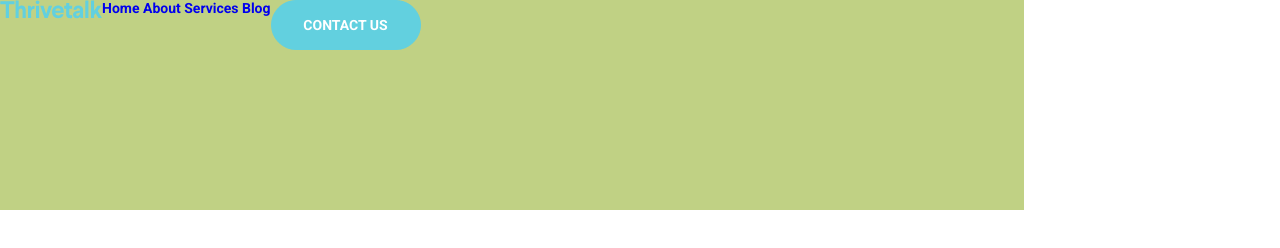
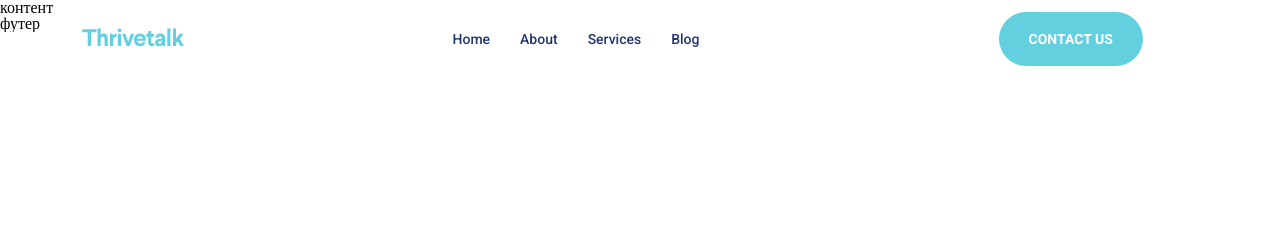
Before and after one commit to Aiflora/ThriveTalk, a plain HTML site: page index.html in a window 1280 px wide. Drawn offline with Linux system fonts and the light colour scheme.

Commit message:
Header items

```diff
--- a/index.html
+++ b/index.html
@@ -7,28 +7,37 @@
 	<link rel="stylesheet" href="style.css">
 	<link rel="preconnect" href="https://fonts.googleapis.com">
 	<link rel="preconnect" href="https://fonts.gstatic.com" crossorigin>
+	<link rel="preconnect" href="https://fonts.googleapis.com">
+	<link rel="preconnect" href="https://fonts.gstatic.com" crossorigin>
+	<link href="https://fonts.googleapis.com/css2?family=Cardo&family=Roboto:wght@500&display=swap" rel="stylesheet">
 	<link href="https://fonts.googleapis.com/css2?family=Cardo&family=Roboto:wght@700&display=swap" rel="stylesheet">
 </head>
 <body>
-    <Header class="header">
-		<div class="container">
-			<div class="logo">
-				<img src="img/Thrivetalk.logo.svg" alt="ThriveTalk">
+	<div class="wrapper">
+    	<Header class="header">
+			<div class="header__container">
+				<a href="" class="header__logo">
+					<img src="img/Thrivetalk.logo.svg" alt="Thrivetalk">
+				</a>
+				<nav class="header__menu menu">
+					<ul class="menu__list">
+						<li class="menu__items"><a href="#" class="menu__link">Home</a></li>
+						<li class="menu__items"><a href="#" class="menu__link">About</a></li>
+						<li class="menu__items"><a href="#" class="menu__link">Services</a></li>
+						<li class="menu__items"><a href="#" class="menu__link">Blog</a></li>
+					</ul>
+				</nav>
+				<div class="header_button">
+					<a href="#" class="button">CONTACT US</a>
+				</div>
 			</div>
-			<nav class="header_nav">
-				<ul>
-					<li><a href="#">Home</a></li>
-					<li><a href="#">About</a></li>
-					<li><a href="#">Services</a></li>
-					<li><a href="#">Blog</a></li>
-				</ul>
-			</nav>
-			<div class="header_btn">
-				<button>
-					<span>CONTACT US</span>
-				</button>
-			</div>
-		</div>
-	</Header>
+		</Header>
+		<main class="main">
+			контент
+		</main>
+		<footer class="footer">
+			футер
+		</footer>
+	</div>
 </body>
 </html>
--- a/style.css
+++ b/style.css
@@ -5,7 +5,9 @@
 }
 
 body{
+    height: 100%;
     background-color: white;
+    line-height: 1;
 }
 
 ul li{
@@ -22,45 +24,114 @@ img{
     max-height: 100%;
 }
 
-.container{
-    max-width:1400px;
-    min-width: 250px;
-    max-height: 1400px;
-    min-height: 210px;
-    width: 80%;
-    height: 60%;
-    background-color: #c0d184;
+.wrapper{
+    overflow: hidden;
+    display: flex;
+    flex-direction: column;
+    min-height: 100%;
+}
+
+.main{
+    flex: 1 1 auto;
+}
+/*------------------------------------------------------------------------ */
+[class*="__container"]{
+    margin: 0 auto;
+    max-width:1147px;
+    padding: 0 15px;
+}
+
+/* PC */
+@media (max-width:1147px){
+    [class*="__container"]{
+        max-width: 970px;
+    }
+}
+
+/* TABLET */
+@media (max-width:991.98px){
+    [class*="__container"]{
+        max-width: 750px;
+    }
+}
+
+/* MOBILE*/
+@media (max-width:1147px){
+    [class*="__container"]{
+        max-width: 970px;
+    }
+}
+
+
+/* ----------------------------------------------------------------------- */
+
+.header{
+    position: absolute;
+    top: 0;
+    left: 0;
+    z-index: 50;
+    width: 100%;
+}
+
+.header__container{
+    display: flex;
+    min-height: 77px;
+    align-items: center;
+}
+
+.header__logo{
+    max-width:200px;
+}
+
+.header__menu{
+    flex: 1 1 auto;
+}
+
+.header_button{
+    flex: 0 0 200px;
     display: flex;
 }
 
-.header_nav{
+@media (max-width:991.98px){
+    .header_button{
+        flex: 0 0 100px;
+    }
+}
+
+.menu{
     display: flex;
+    justify-content: center;
+}
+
+.menu__list{
+    display: flex;
+
+}
+
+.menu__items{
+    margin-right: 30px;
+}
+
+.menu__link{
     color: #22356F;
     font-size: 14px;
-    font-family:'Roboto', sans-serif;
+    font-family: 'Roboto', sans-serif;
     font-weight: 500;
+    line-height: 0%;
 }
 
-.header_btn{
-    width: 150px;
-    height: 50px;
-    border: 1px solid #62D0DF;
+.button{
+    display: inline-block;
+    font-family: 'Roboto', sans-serif;
+    font-weight: 700;
+    font-size: 14px;
+    color: #FFF;
+    padding: 20px 30px;
     border-radius: 50px;
-    background-color:#62D0DF;
-    display: flex;
-    justify-content: center;
-    align-items: center;
+    background: #62D0DF;
+    transition: background 1s ease 1s;
 }
 
-.header_btn button{
-    border: transparent;
+.button :hover{
+    background: #27b160;
 }
-
-.header_btn span{
-    background-color:#62D0DF;
-    color: #FFF;
-    font-size: 14px;
-    font-family:'Roboto', sans-serif;
-    font-weight: 700;
-
-}
```
